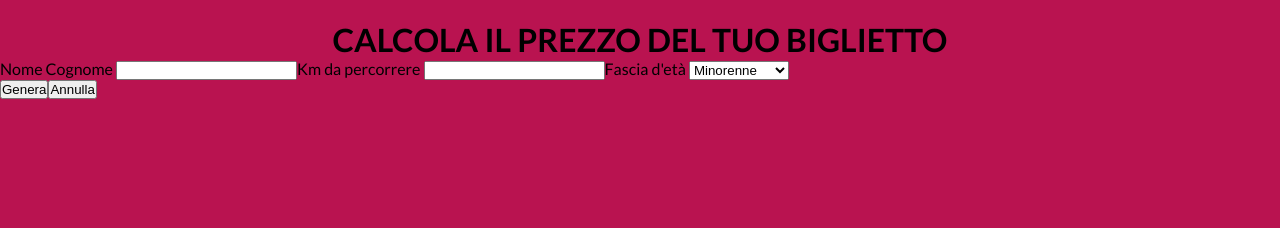
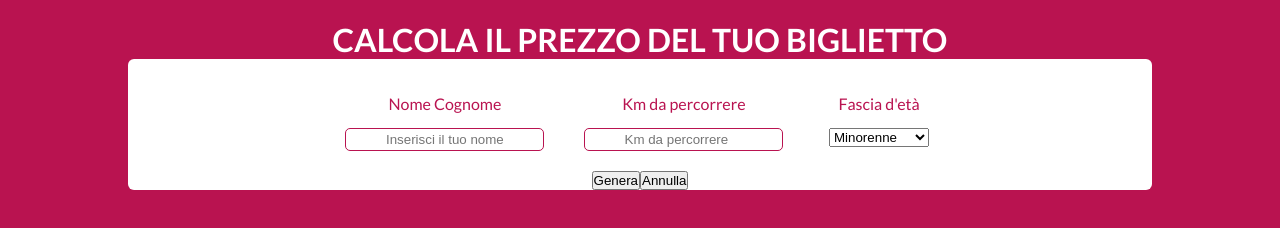
Before and after one commit to AndreaBottini/js-biglietto-treno-form, a plain HTML site: page index.html in a window 1280 px wide. Drawn offline with Linux system fonts and the light colour scheme.

Commit message:
Impostazione Label 2

```diff
--- a/css/style.css
+++ b/css/style.css
@@ -10,13 +10,47 @@
 
 body {
   font-family: 'Lato', sans-serif;
-  background-color: #b91350
+  background-color: #b91350;
+  font-size: 16px;
 }
 
 h1 {
-  text-align: center;;
+  text-align: center;
+  color: white;
+}
+
+.form_dati {
+  width: 80%;
+  margin: 0 auto;
+  background-color: white;
+  border-radius: 6px;
 }
 
 .row {
   display: flex;
+  justify-content: center;
 }
+
+.col {
+  margin: 15px;
+  display: flex;
+  flex-direction: column;
+  align-items: center;
+  margin: 20px;
+}
+
+input::placeholder {
+  text-align: center;
+}
+
+label {
+  margin: 15px;
+  color: #b91350;
+}
+
+input {
+  height: 23px;
+  padding: 10px;
+  border-radius: 5px;
+  border: 1px solid #b91350;
+}
--- a/index.html
+++ b/index.html
@@ -14,18 +14,18 @@
         <div class="row">
           <div class="col">
             <label for="nome_utente">Nome Cognome</label>
-            <input id=nome_utente type="text" name="" value="">
+            <input id=nome_utente type="text" name="" value="" placeholder="Inserisci il tuo nome">
           </div>
           <div class="col">
             <label for="km">Km da percorrere</label>
-            <input id=km type="number" name="" value="">
+            <input id=km type="number" name="" value="" placeholder="Km da percorrere">
           </div>
           <div class="col">
             <label for="fascia_eta">Fascia d'età</label>
             <select id=fascia_eta class="" name="">
-              <option value="">Minorenne</option>
-              <option value="">Maggiorenne</option>
-              <option value="">Silver</option>
+              <option value="Minorenne">Minorenne</option>
+              <option value="Maggiorenne">Maggiorenne</option>
+              <option value="Over 65">Over 65</option>
             </select>
           </div>
         </div>
```
